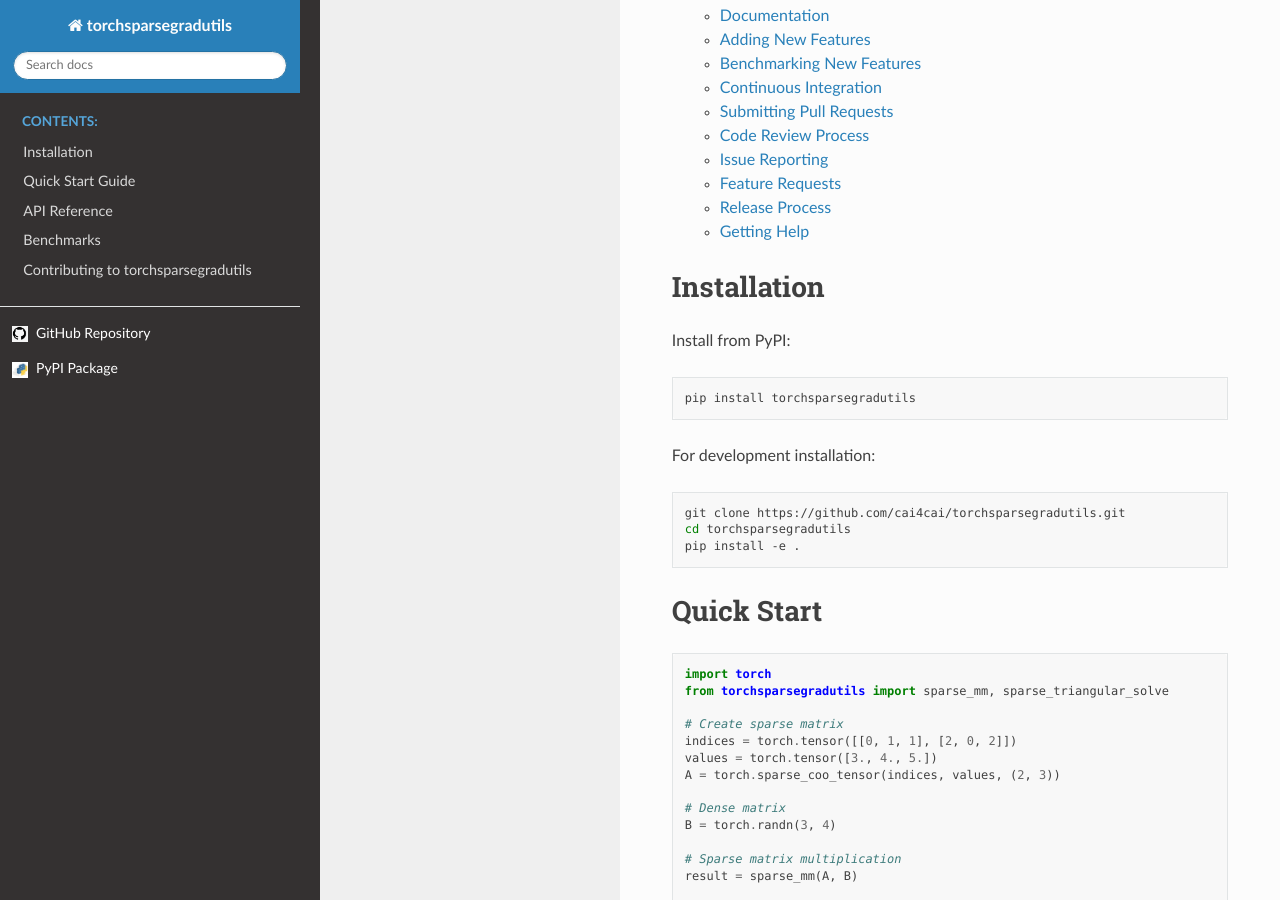
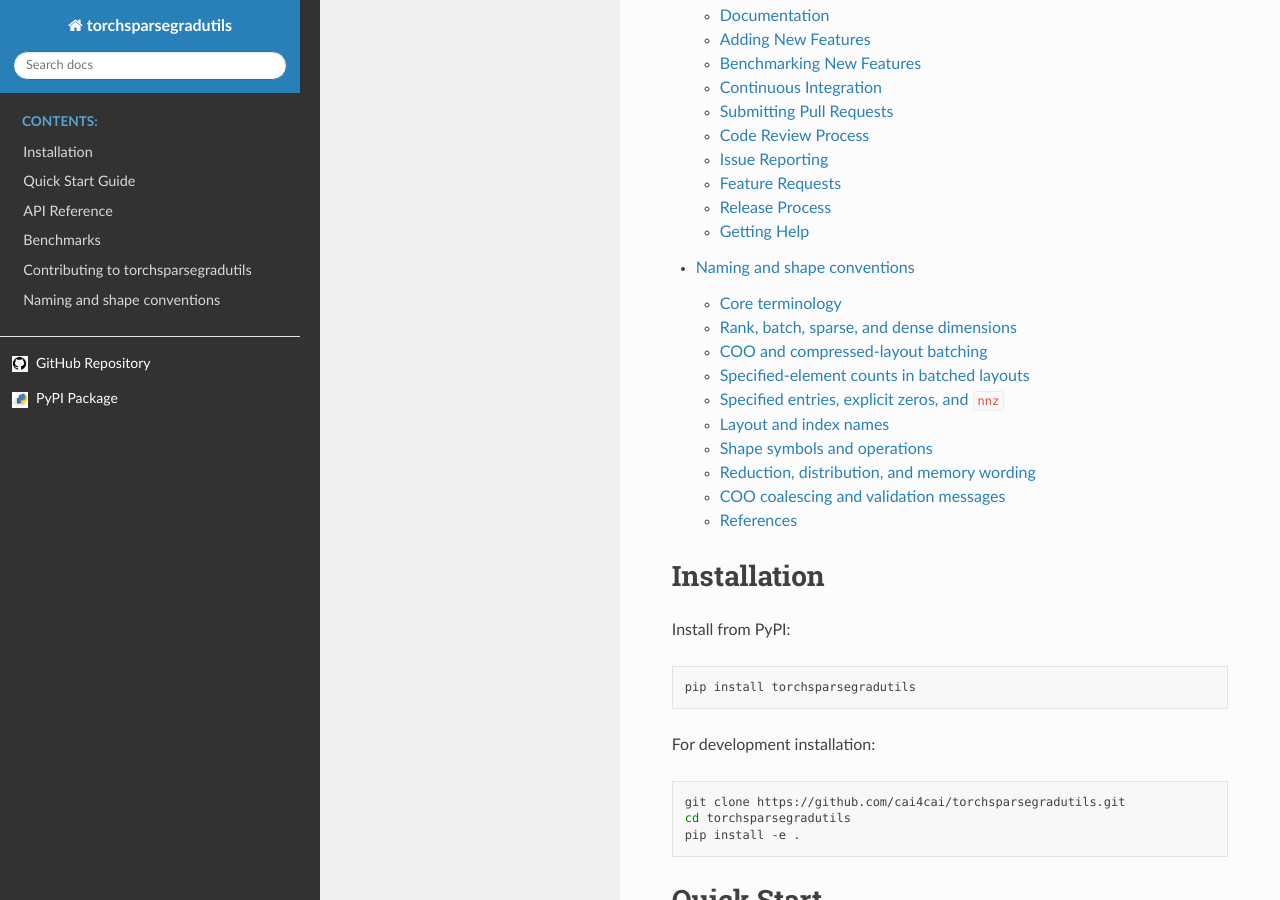
Before and after one commit to cai4cai/torchsparsegradutils, a Sphinx documentation site: the page built from docs/source/index.rst, in a window 1280 px wide and 900 px high, scrolled down 2237 px. Built offline with Sphinx 7.4.7 and the Read the Docs theme 3.1.0, drawn with Linux system fonts in a browser that asks for light colours; some of the changed lines change nothing that is shown.

Commit message:
docs: add sparse tensor naming and shape conventions (#90)
* remove specific cpu core alloc

* docs: add naming and shape conventions guide

* docs: clarify terminology and consistency in naming conventions

```diff
--- a/docs/source/contributing.rst
+++ b/docs/source/contributing.rst
@@ -194,6 +194,10 @@
 
 Documentation
 -------------
+
+See :doc:`naming` for the repository's conventions for sparse layouts, shapes,
+batching, dimensions, and specified-entry counts. Follow these conventions in
+new code, tests, docstrings, and pull requests.
 
 Documentation is built with Sphinx. To build locally:
 
--- a/docs/source/index.rst
+++ b/docs/source/index.rst
@@ -62,6 +62,7 @@
    api/index
    benchmarks
    contributing
+   naming
 
 Installation
 ============
--- /dev/null
+++ b/docs/source/naming.rst
@@ -0,0 +1,224 @@
+Naming and shape conventions
+============================
+
+This guide defines the terminology used for shapes, batching, sparse layouts,
+and dimensions in ``torchsparsegradutils``. Use it for code, docstrings,
+tests, issues, and pull requests. State the logical object first and then its
+shape: sparse tensor terminology otherwise makes it easy to give different
+concepts the same name.
+
+Core terminology
+----------------
+
+Use **matrix** for a logical object with row and column axes, and use
+**tensor** for the PyTorch object or for a genuinely non-matrix object. For
+the non-hybrid matrix tensors used by most operations in this repository,
+the row and column axes are the final two axes. Hybrid sparse tensors may
+have trailing dense value dimensions.
+
+* An unbatched sparse matrix has shape ``(n_rows, n_cols)``.
+* A batched sparse matrix (a batch of sparse matrices) has shape
+  ``(batch_size, n_rows, n_cols)``.
+* An unbatched square sparse matrix has shape ``(n, n)``; its batched form has
+  shape ``(batch_size, n, n)``.
+* A dense matrix of right-hand sides has shape ``(n_rows, n_rhs)``; its
+  batched form has shape ``(batch_size, n_rows, n_rhs)``.
+* A vector has shape ``(n,)`` and a batch of vectors has shape
+  ``(batch_size, n)``.
+
+``2D``, ``3D``, ``rank 2``, and ``rank 3`` describe only the number of
+tensor axes. They do not identify an axis as a batch, matrix, spatial, or
+dense-value axis. Prefer, for example, “a batched sparse matrix with shape
+``(batch_size, n_rows, n_cols)``” to “a 3D sparse tensor”.
+
+When an API supports at most one batch axis, say so directly. Unless an API
+documents an exception, batch sizes must match exactly and batch broadcasting
+is not supported.
+
+Rank, batch, sparse, and dense dimensions
+------------------------------------------
+
+These terms are not interchangeable:
+
+* **Tensor rank** is ``tensor.ndim``, the total number of logical axes.
+* A **batch dimension** indexes independent problem instances. Repository
+  convention is one leading batch axis.
+* A **sparse dimension** has coordinates represented by sparse indices. For
+  COO, ``sparse_dim()`` is the number of leading indexed dimensions. CSR and
+  CSC always have two sparse matrix dimensions.
+* A **dense dimension of a sparse tensor** is a trailing dimension stored in
+  each specified value. It is not the same as a dense, ``torch.strided``
+  tensor. Most matrix operations here require ``dense_dim() == 0`` unless
+  documented otherwise.
+
+For example, a hybrid sparse matrix with shape
+``(n_rows, n_cols, feature_size)`` can have two sparse dimensions and one
+dense feature dimension. A true three-dimensional sparse object, such as a
+sparse volume ``(depth, height, width)``, is different from a rank-3 tensor
+whose leading axis is a batch of matrices.
+
+COO and compressed-layout batching
+----------------------------------
+
+PyTorch represents batching differently for COO and compressed layouts, so
+documentation must preserve that distinction.
+
+For COO, a tensor of shape ``(batch_size, n_rows, n_cols)`` commonly has three
+sparse dimensions. PyTorch does not label the first one as a batch dimension;
+an API in this package *logically interprets* it as one. COO batch items may
+have different numbers of specified entries, including zero.
+
+For CSR and CSC, PyTorch represents tensors as
+``(*batch_shape, n_rows, n_cols, *dense_shape)``. The normal form supported by
+this package is ``(batch_size, n_rows, n_cols)``. Batched CSR and CSC require
+the same number of specified entries in every batch item; that is a storage
+constraint, not a mathematical requirement of batching. Do not generalise
+this restriction to COO.
+
+Specified-element counts in batched layouts
+--------------------------------------------
+
+``_nnz()`` is layout-specific for a batched sparse tensor. This distinction is
+exercised by the sparse-matrix multiplication backward tests in
+``torchsparsegradutils/tests/test_sparse_matmul.py``:
+
+* For batched CSR, ``A.grad._nnz()`` is the number of specified entries
+  **per batch element**.
+* For batched COO, ``A.grad._nnz()`` is the number of specified entries in the
+  **whole tensor**.
+
+Thus, if every batch item has ``nse_per_matrix`` specified entries and the
+batch size is ``batch_size``, the checked invariants are:
+
+.. code-block:: python
+
+   # Batched CSR: PyTorch reports a per-batch-item count.
+   assert A_csr.grad._nnz() == nse_per_matrix
+
+   # Batched COO: PyTorch reports a count over the complete tensor.
+   assert A_coo.grad._nnz() == nse_per_matrix * batch_size
+
+This does not make CSR's count more local mathematically; it describes the
+storage-count API exposed by PyTorch. For an unbatched COO or CSR matrix,
+``_nnz()`` is simply the count for that one matrix.
+
+Specified entries, explicit zeros, and ``nnz``
+----------------------------------------------
+
+Prefer **specified entry** and **number of specified elements** (``nse``) when
+the distinction matters. Sparse storage can contain an explicit value equal to
+zero, so “number of nonzeros” can be misleading.
+
+* An **explicit zero** is a stored value equal to zero.
+* A **structural** or **implicit zero** is an absent coordinate interpreted as
+  the sparse fill value.
+* Existing code and benchmarks may use ``nnz``. When retained, define it as
+  the count of stored/specified entries, not necessarily mathematically
+  nonzero values.
+
+Avoid calling ``values()`` “nonzero values” unless explicit zeros are known to
+be absent; use “stored values” or “explicit values” instead.
+
+Layout and index names
+----------------------
+
+Use PyTorch's layout names consistently: sparse COO (``torch.sparse_coo``),
+sparse CSR (``torch.sparse_csr``), sparse CSC (``torch.sparse_csc``), sparse
+BSR (``torch.sparse_bsr``), sparse BSC (``torch.sparse_bsc``), and dense or
+strided (``torch.strided``). Prefer **layout** over mixing “format” and
+“layout” in the same API description. “Compressed sparse layout” can refer to
+CSR, CSC, BSR, and BSC collectively.
+
+Name index arrays after the represented axis:
+
+* COO: ``batch_indices``, ``row_indices``, and ``col_indices``.
+* CSR: ``crow_indices``, ``col_indices``, and ``values``.
+* CSC: ``ccol_indices``, ``row_indices``, and ``values``.
+
+``crow_indices`` and ``ccol_indices`` are compressed pointers, not coordinate
+lists. When converting them to coordinates, say **uncompress**, **expand**, or
+**repeat-interleave the row/column indices**.
+
+Shape symbols and operations
+----------------------------
+
+Within a function or document, choose one scheme and keep it consistent:
+``batch_size`` (or ``b``), ``nrows``/``n_rows`` (or ``M``),
+``ncols``/``n_cols`` (or ``N``), and ``nrhs``/``n_rhs`` (or ``K``). Short local
+names such as ``b, nrows, ncols`` are appropriate in compact numerical code.
+
+For multiplication, use:
+
+.. code-block:: text
+
+   A: (n_rows, n_inner) or (batch_size, n_rows, n_inner)
+   B: (n_inner, n_cols) or (batch_size, n_inner, n_cols)
+   C: (n_rows, n_cols) or (batch_size, n_rows, n_cols)
+
+For solves, use:
+
+.. code-block:: text
+
+   A: (n, n) or (batch_size, n, n)
+   B: (n, n_rhs) or (batch_size, n, n_rhs)
+   X: same shape as B
+
+Call ``B`` the **right-hand side**; its final axis is the number of
+right-hand sides, not a batch dimension. For an unbatched matrix, ``A.T``
+transposes the matrix axes. For a batched matrix, use ``A.mT`` or
+``A.transpose(-2, -1)`` to transpose the final two matrix axes while preserving
+the leading batch axis. Do not use ``A.T`` for batched matrices because it
+reverses all tensor axes.
+
+Reduction, distribution, and memory wording
+--------------------------------------------
+
+For ``A`` with shape ``(n_rows, n_cols)``, “reduce over rows” means reduce
+axis 0 and produce one value per column; “reduce over columns” means reduce
+axis 1 and produce one value per row. Avoid “row-wise” and “column-wise”
+unless the reduced and retained axes are both stated.
+
+For ``torch.distributions``-compatible code, use
+``sample_shape + batch_shape + event_shape``. Sample dimensions are not batch
+dimensions. Spatial axes, channels, and batch axes are also distinct; use
+``spatial_dims``, ``spatial_shape``, ``num_channels``, and ``batch_size`` as
+appropriate and document a concrete volume ordering such as
+``(depth, height, width)``.
+
+Use **view** only when storage is shared, **copy** when storage is newly
+allocated, and **reshape** when either may occur. “Materialise dense” means
+constructing a full dense tensor, for example with ``to_dense()``. Do not claim
+that an operation has no allocation merely because an input was expanded:
+``stack``, ``cat``, ``clone``, ``contiguous``, and output creation may allocate.
+
+COO coalescing and validation messages
+--------------------------------------
+
+Only COO tensors are **coalesced** or **uncoalesced**. Coalesced COO has unique,
+sorted coordinates; uncoalesced COO can have duplicate coordinates that sum at
+the same logical position. Coalesce before nonlinear operations on values
+unless the implementation has proved an equivalent treatment of duplicates.
+Do not apply this terminology to CSR or CSC.
+
+Shape-validation errors should describe the accepted logical forms as well as
+the received shape:
+
+.. code-block:: python
+
+   raise ValueError(
+       "A must be an unbatched sparse matrix with shape (n_rows, n_cols) "
+       "or a batched sparse matrix with shape (batch_size, n_rows, n_cols); "
+       f"got shape {tuple(A.shape)}."
+   )
+
+Before submitting shape-related changes, make sure public inputs and outputs
+state explicit shapes; distinguish batch, matrix, spatial, channel, sample,
+and event axes; and separate COO-specific from compressed-layout-specific
+constraints.
+
+References
+----------
+
+* `PyTorch sparse tensor documentation <https://docs.pytorch.org/docs/stable/sparse.html>`_
+* `PyTorch distributions documentation <https://docs.pytorch.org/docs/stable/distributions.html>`_
+* `PyTorch tensor views documentation <https://docs.pytorch.org/docs/stable/tensor_view.html>`_
```
Also changed, not shown: 1 other file.
